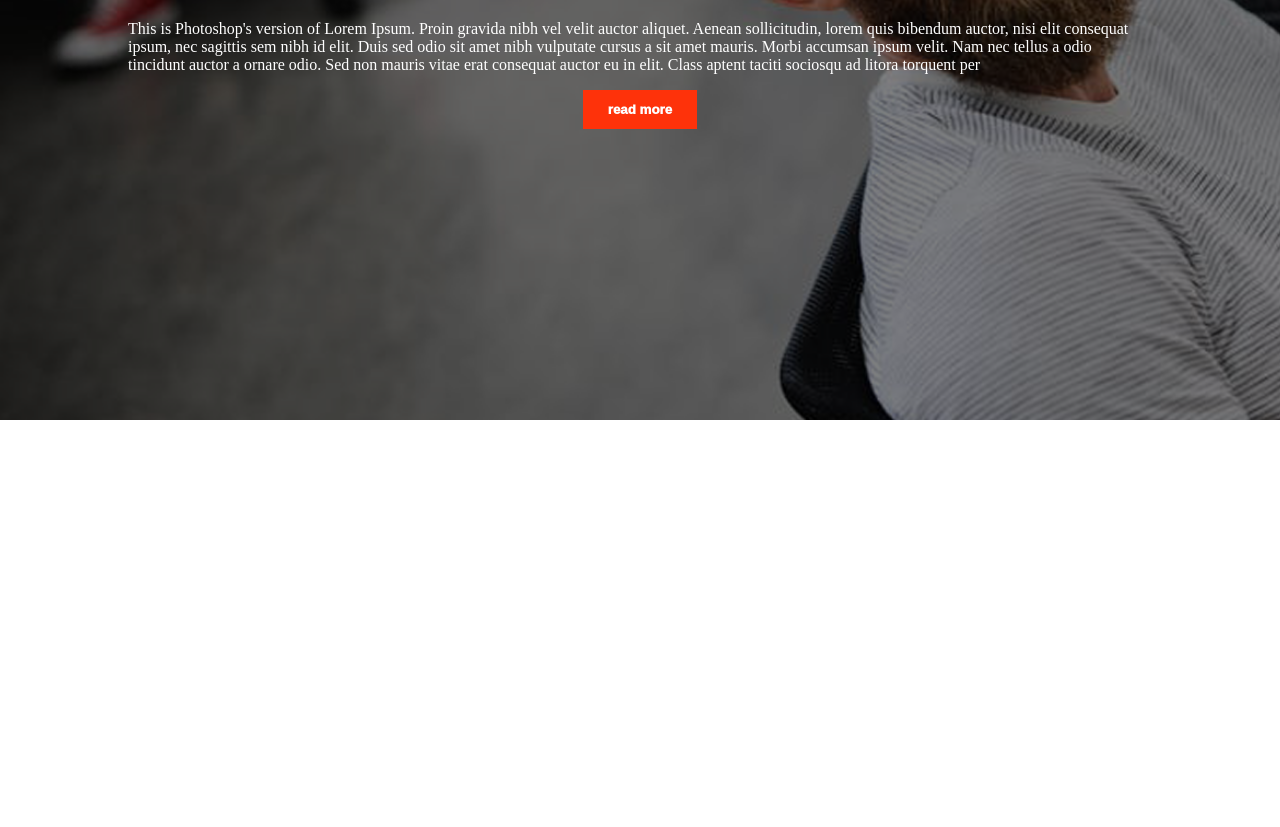
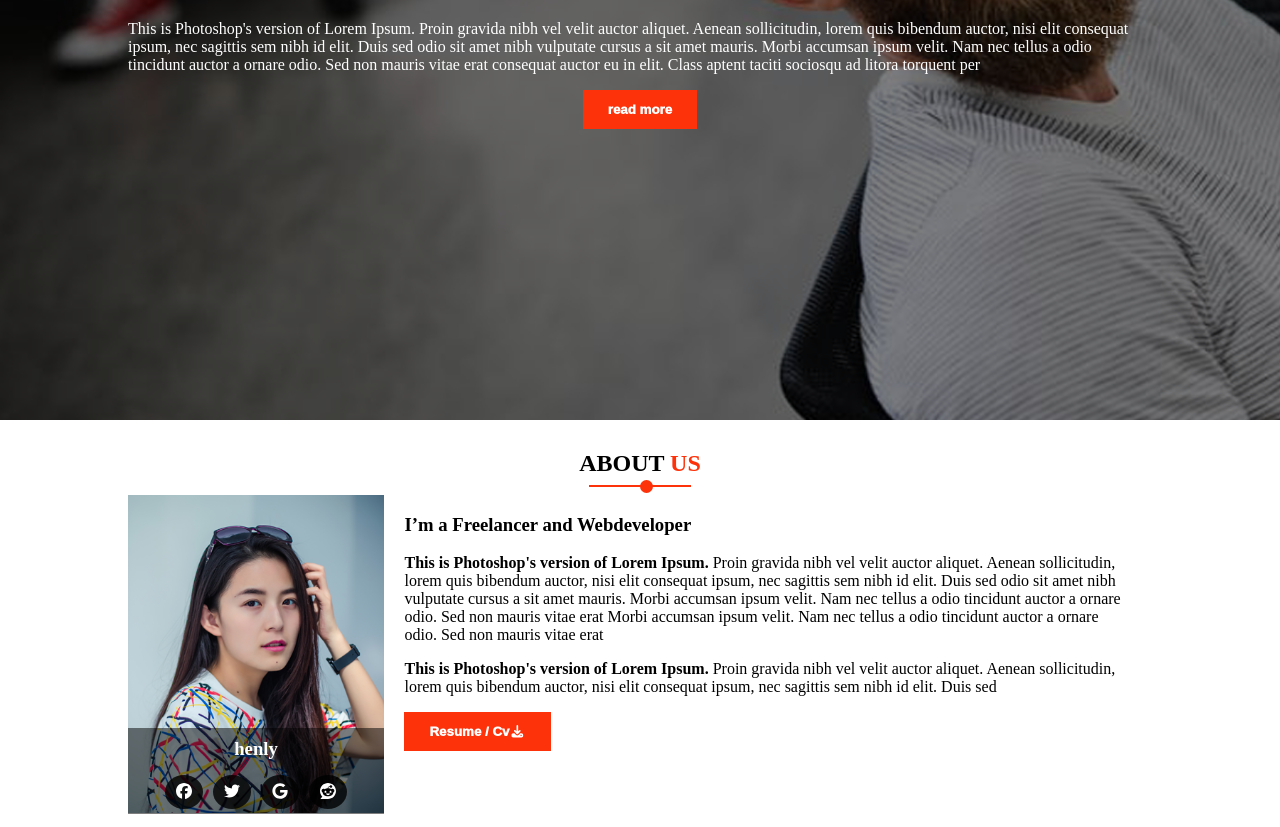
Before and after one commit to oasifsadik/nandine-psd-to-html, a plain HTML site: page index.html in a window 1280 px wide. Shown: the part 400-1227 px from the top of the page. Before the commit the page ends 820 px from the top, so only its background shows below. Drawn offline with Linux system fonts and the light colour scheme.

Commit message:
add about section

```diff
--- a/index.html
+++ b/index.html
@@ -10,6 +10,7 @@
 </head>
 
 <body>
+    <!-- this is nav  -->
     <nav class="container">
         <div class="logo">
             <img src="images/logo.png" alt="logo">
@@ -35,12 +36,49 @@
             </ul>
         </div>
     </nav>
+    <!-- end nav -->
+    <!-- start header -->
     <header class="container">
         <h1>Welcome to <span class="red-color">Themeforest</span></h1>
         <p>This is Photoshop's version of Lorem Ipsum. Proin gravida nibh vel velit auctor aliquet. Aenean sollicitudin, lorem quis bibendum auctor, nisi elit consequat ipsum, nec sagittis sem nibh id elit. Duis sed odio sit amet nibh vulputate cursus a
             sit amet mauris. Morbi accumsan ipsum velit. Nam nec tellus a odio tincidunt auctor a ornare odio. Sed non mauris vitae erat consequat auctor eu in elit. Class aptent taciti sociosqu ad litora torquent per</p>
         <button>read more</button>
     </header>
+    <!-- end header -->
+    <!-- start about -->
+    <section class="container">
+        <div class="header">
+            <h2>about <span class="red-color">us</span></h2>
+            <hr>
+        </div>
+        <div class="about">
+            <div class="pic">
+                <img src="images/about.png" alt="about pic">
+                <div class="social">
+                    <h3>henly</h3>
+                    <ul>
+                        <li><a href=""><i class="fab fa-facebook"></i></a></li>
+                        <li><a href=""><i class="fab fa-twitter"></i></a></li>
+                        <li><a href=""><i class="fab fa-google"></i></a></li>
+                        <li><a href=""><i class="fab fa-reddit"></i></a></li>
+                    </ul>
+                </div>
+            </div>
+            <div class="text">
+                <h3>I’m a Freelancer and Webdeveloper</h3>
+                <p>
+                    <strong>This is Photoshop's version of Lorem Ipsum.</strong> Proin gravida nibh vel velit auctor aliquet. Aenean sollicitudin, lorem quis bibendum auctor, nisi elit consequat ipsum, nec sagittis sem nibh id elit. Duis sed odio sit
+                    amet nibh vulputate cursus a sit amet mauris. Morbi accumsan ipsum velit. Nam nec tellus a odio tincidunt auctor a ornare odio. Sed non mauris vitae erat Morbi accumsan ipsum velit. Nam nec tellus a odio tincidunt auctor a ornare odio.
+                    Sed non mauris vitae erat
+                </p>
+                <p>
+                    <strong>This is Photoshop's version of Lorem Ipsum.</strong> Proin gravida nibh vel velit auctor aliquet. Aenean sollicitudin, lorem quis bibendum auctor, nisi elit consequat ipsum, nec sagittis sem nibh id elit. Duis sed
+                </p>
+                <button>Resume / Cv<i class="fa fa-download"></i></button>
+            </div>
+        </div>
+    </section>
+    <!-- end about -->
 
 
     <script src="js/all.min.js"></script>
--- a/style.css
+++ b/style.css
@@ -71,4 +71,91 @@ button {
     padding: 12px 25px;
     color: white;
     font-weight: 1000;
+    cursor: pointer;
 }
+
+.header {
+    text-align: center;
+}
+
+.header hr {
+    border: none;
+    height: 2px;
+    background: #fe320a;
+    width: 10%;
+}
+
+.header h2 {
+    margin-bottom: 0;
+    text-transform: uppercase;
+    position: relative;
+}
+
+.header h2::after {
+    content: "";
+    clear: both;
+    display: block;
+    height: 13px;
+    width: 13px;
+    border-radius: 50%;
+    background: #fe320a;
+    position: absolute;
+    top: 113%;
+    left: 50%;
+}
+
+.about {
+    display: flex;
+}
+
+.about .pic {
+    width: 25%;
+    margin-right: 2%;
+    position: relative;
+}
+
+.about .pic .social {
+    background: rgba(0, 0, 0, .5);
+    overflow: hidden;
+    text-align: center;
+    color: white;
+    position: absolute;
+    left: 0;
+    right: 0;
+    bottom: 3px;
+}
+
+.about .pic .social h3 {
+    margin: 10px 0;
+}
+
+.about .pic .social ul {
+    list-style: none;
+    margin: 0;
+    padding: 0;
+    display: flex;
+    justify-content: center;
+}
+
+.about .pic .social ul li a {
+    color: white;
+    background: rgba(0, 0, 0, .8);
+    margin: 5px;
+    padding: 8px 9px;
+    display: inline-block;
+    border-radius: 50%;
+    transition: .5s;
+}
+
+.about .pic .social ul li a:hover {
+    background: white;
+    color: black;
+}
+
+.about .pic img {
+    width: 100%;
+}
+
+.about .text {
+    width: 70%;
+}
```
